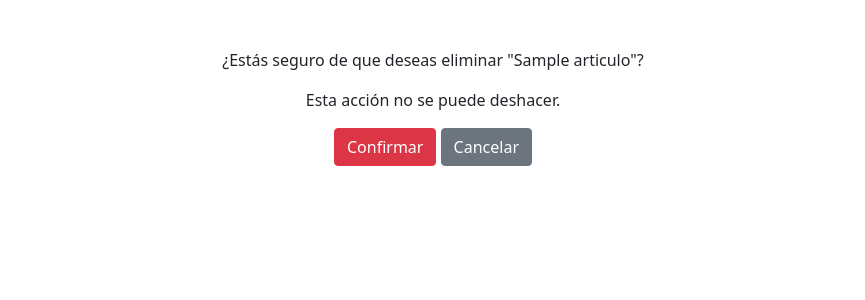
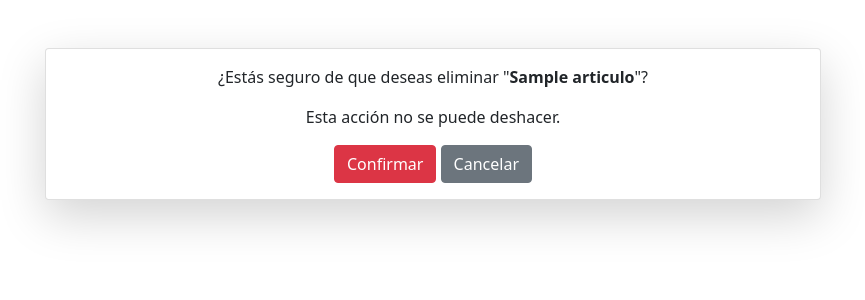
Before and after one commit to sanchezmiguel/CoderBlogRepo, a Django app: page /1/delete in a window 1280 px wide. Shown: the part 72-372 px from the top of the page, without its empty margins (207-1072 px from the left). Run offline with Django 4.2, Linux system fonts and the light colour scheme; a user stored in the database is signed in; tables that the repository leaves empty hold one stand-in row (values such as "Sample post"); some libraries are stand-ins or nearby versions.

Commit message:
se mejora articulo delete

```diff
--- a/coderDjango/blogApp/templates/blogApp/articulo_delete.html
+++ b/coderDjango/blogApp/templates/blogApp/articulo_delete.html
@@ -1,13 +1,18 @@
 {% extends 'base.html' %}
 
 {% block content %}
-
-<form method="post"> {% csrf_token %}
-    <p>¿Estás seguro de que deseas eliminar "{{articulo.title}}"?</p>
-    <p>Esta acción no se puede deshacer.</p>
-    <input class="btn btn-danger" type="submit" value="Confirmar"/>
-    <a class="btn btn-secondary" href="{% url 'articulo.list' %}">Cancelar</a>
-</form>
+<div class="container mx-auto" style="max-width: 800px;">
+    <div class="card shadow-lg">
+        <div class="card-body">
+        <form method="post"> {% csrf_token %}
+            <p>¿Estás seguro de que deseas eliminar "<b>{{articulo.title}}</b>"?</p>
+            <p>Esta acción no se puede deshacer.</p>
+            <input class="btn btn-danger" type="submit" value="Confirmar"/>
+            <a class="btn btn-secondary" href="{% url 'articulo.list' %}">Cancelar</a>
+        </form>
+    </div>
+</div>
+</div>
 
 
 {% endblock %}
```
Also changed, not shown: coderDjango/media/articulo_images/Blog.jpg (added).
